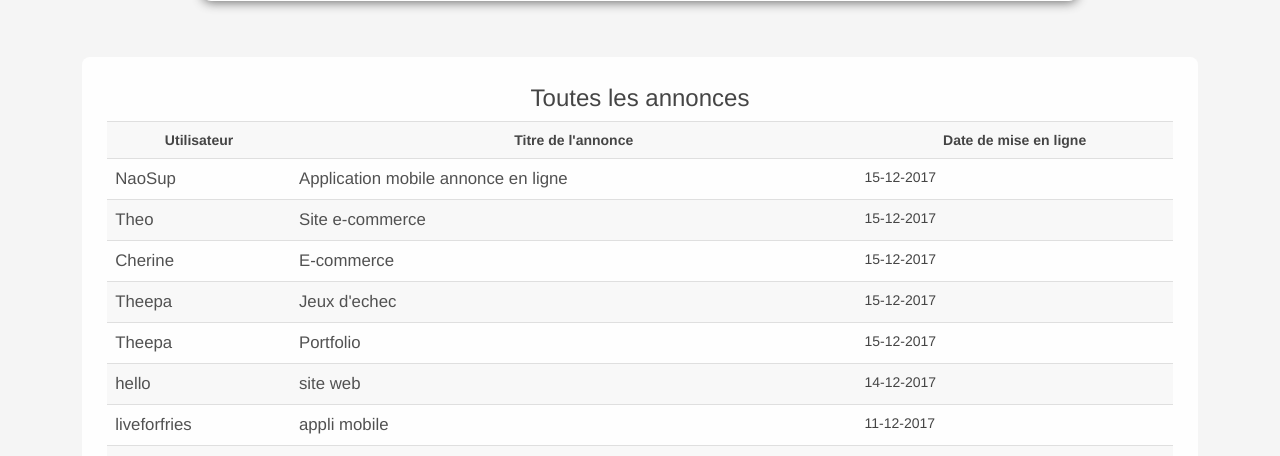
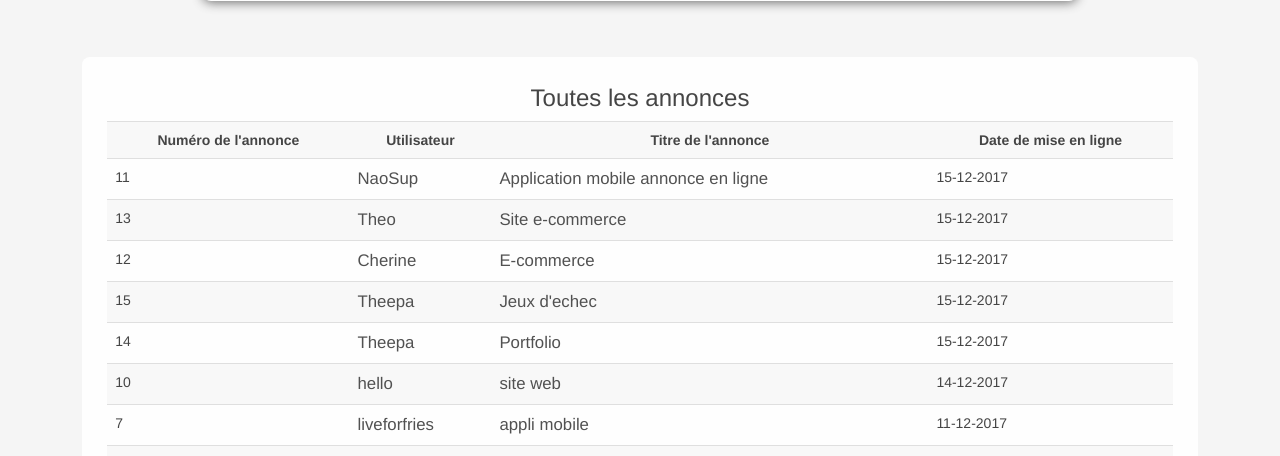
Before and after one commit to koneswaranp/Ydays2017, a PHP site: page /index.php in a window 1280 px wide. Shown: the part 635-1091 px from the top of the page. Run offline with PHP 8.4, Linux system fonts and the light colour scheme; a user stored in the database is signed in; data comes from the database, SQL or seed files in the repository.

Commit message:
affichage des numeros d'annonces sur index

```diff
--- a/index.php
+++ b/index.php
@@ -51,6 +51,7 @@ if (isset($_SESSION['id'])) {
                     <h3>Toutes les annonces</h3>
                     <table class="table table-striped table-hover">
                         <tr class="entete">
+                            <td><b>Numéro de l'annonce</b></td>
                             <td><b>Utilisateur</b></td>
                             <td><b>Titre de l'annonce</b></td>
                             <td><b>Date de mise en ligne</b></td>
@@ -65,6 +66,9 @@ if (isset($_SESSION['id'])) {
                             $user = $req->fetch();
                             ?>
                             <tr>
+                                <td>
+                                    <?php echo $ad['id_ad']; ?>
+                                </td>
                                 <td>
                                     <a href="Profil/profil_infos_utilisateur.php?id_user=<?php echo $ad['id_user']?>" class="dark_link">
                                     <?php echo $user['username']; ?>
```
